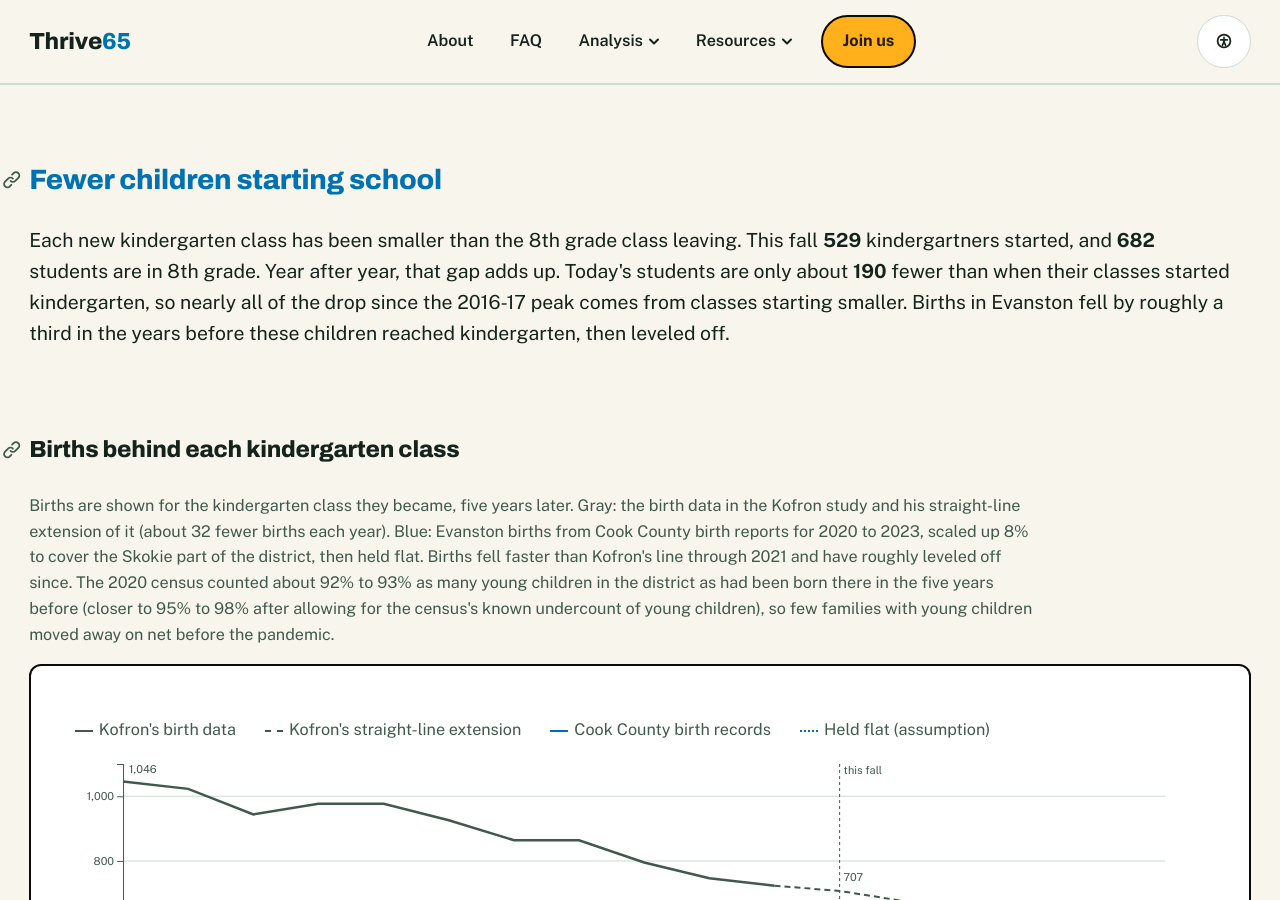
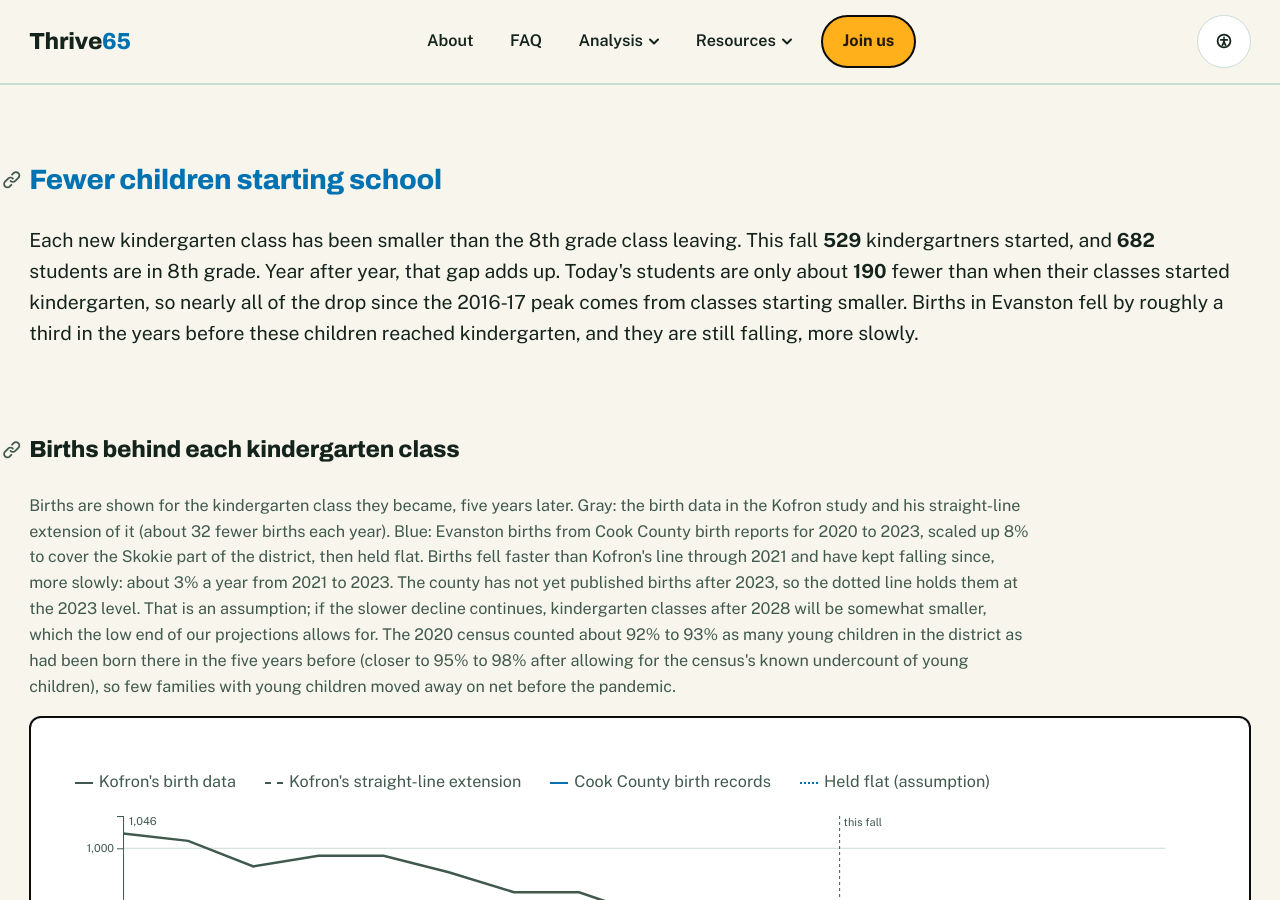
Before and after one commit to Thrive65/thrive65-site, a Jekyll site: the page built from analysis/enrollment.md, in a window 1280 px wide and 900 px high, scrolled down 6052 px. Built offline with Jekyll 4.4.1, drawn with Linux system fonts in a browser that asks for light colours.

Commit message:
Births: say the decline slowed, and flag that births after 2023 are held flat as an assumption
Co-Authored-By: Claude Opus 5.5 <noreply@anthropic.com>
Claude-Session: https://claude.ai/code/session_01SmpF7gL57aNoLck87onHpj

```diff
--- a/analysis/enrollment.md
+++ b/analysis/enrollment.md
@@ -67,10 +67,10 @@ wide: true
 <p class="note">All the private K-8 schools in the boundary together enroll about <b data-draw="pv-last">—</b> students, fewer than half of the roughly <b data-draw="hl-drop">—</b> students District 65 has lost since its peak. If every one of them enrolled in District 65 tomorrow, the district would still be well below its 2016-17 size.</p>
 
 <h2 id="births">Fewer children starting school</h2>
-<p class="lede">Each new kindergarten class has been smaller than the 8th grade class leaving. This fall <b data-draw="t-k">—</b> kindergartners started, and <b data-draw="t-8">—</b> students are in 8th grade. Year after year, that gap adds up. Today's students are only about <b data-draw="cv-sincek">—</b> fewer than when their classes started kindergarten, so nearly all of the drop since the 2016-17 peak comes from classes starting smaller. Births in Evanston fell by roughly a third in the years before these children reached kindergarten, then leveled off.</p>
+<p class="lede">Each new kindergarten class has been smaller than the 8th grade class leaving. This fall <b data-draw="t-k">—</b> kindergartners started, and <b data-draw="t-8">—</b> students are in 8th grade. Year after year, that gap adds up. Today's students are only about <b data-draw="cv-sincek">—</b> fewer than when their classes started kindergarten, so nearly all of the drop since the 2016-17 peak comes from classes starting smaller. Births in Evanston fell by roughly a third in the years before these children reached kindergarten, and they are still falling, more slowly.</p>
 
 <h3 id="births-chart-h">Births behind each kindergarten class</h3>
-<p class="note">Births are shown for the kindergarten class they became, five years later. Gray: the birth data in the Kofron study and his straight-line extension of it (about 32 fewer births each year). Blue: Evanston births from Cook County birth reports for 2020 to 2023, scaled up 8% to cover the Skokie part of the district, then held flat. Births fell faster than Kofron's line through 2021 and have roughly leveled off since. The 2020 census counted about 92% to 93% as many young children in the district as had been born there in the five years before (closer to 95% to 98% after allowing for the census's known undercount of young children), so few families with young children moved away on net before the pandemic.</p>
+<p class="note">Births are shown for the kindergarten class they became, five years later. Gray: the birth data in the Kofron study and his straight-line extension of it (about 32 fewer births each year). Blue: Evanston births from Cook County birth reports for 2020 to 2023, scaled up 8% to cover the Skokie part of the district, then held flat. Births fell faster than Kofron's line through 2021 and have kept falling since, more slowly: about 3% a year from 2021 to 2023. The county has not yet published births after 2023, so the dotted line holds them at the 2023 level. That is an assumption; if the slower decline continues, kindergarten classes after 2028 will be somewhat smaller, which the low end of our projections allows for. The 2020 census counted about 92% to 93% as many young children in the district as had been born there in the five years before (closer to 95% to 98% after allowing for the census's known undercount of young children), so few families with young children moved away on net before the pandemic.</p>
 <div class="card">
   <div id="births-chart" data-draw="births-chart" style="min-height:320px"></div>
 </div>
```
